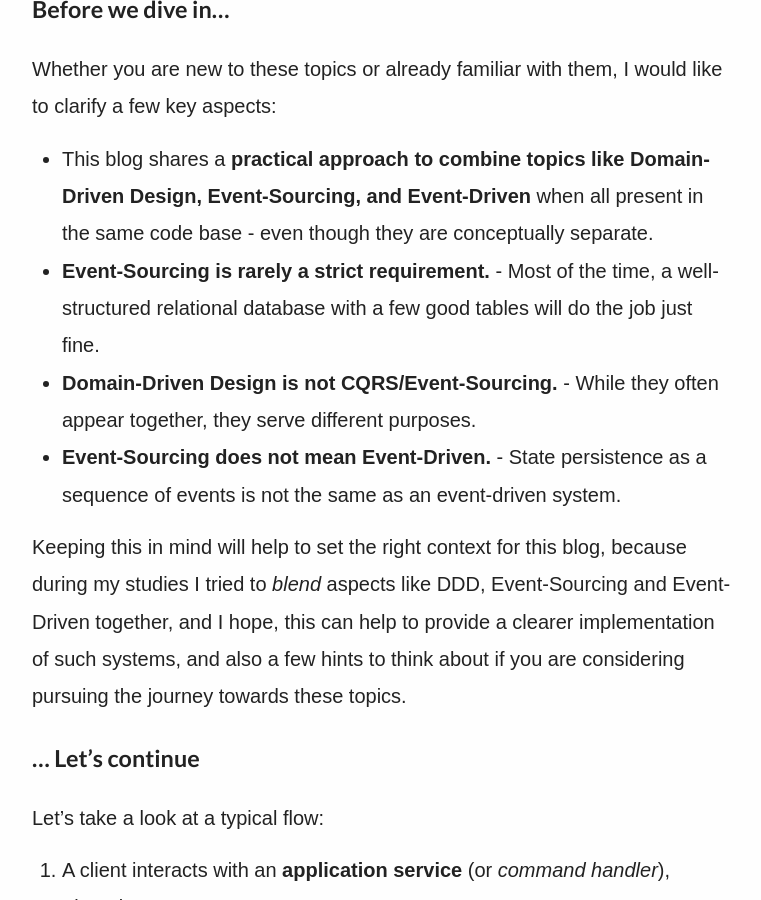
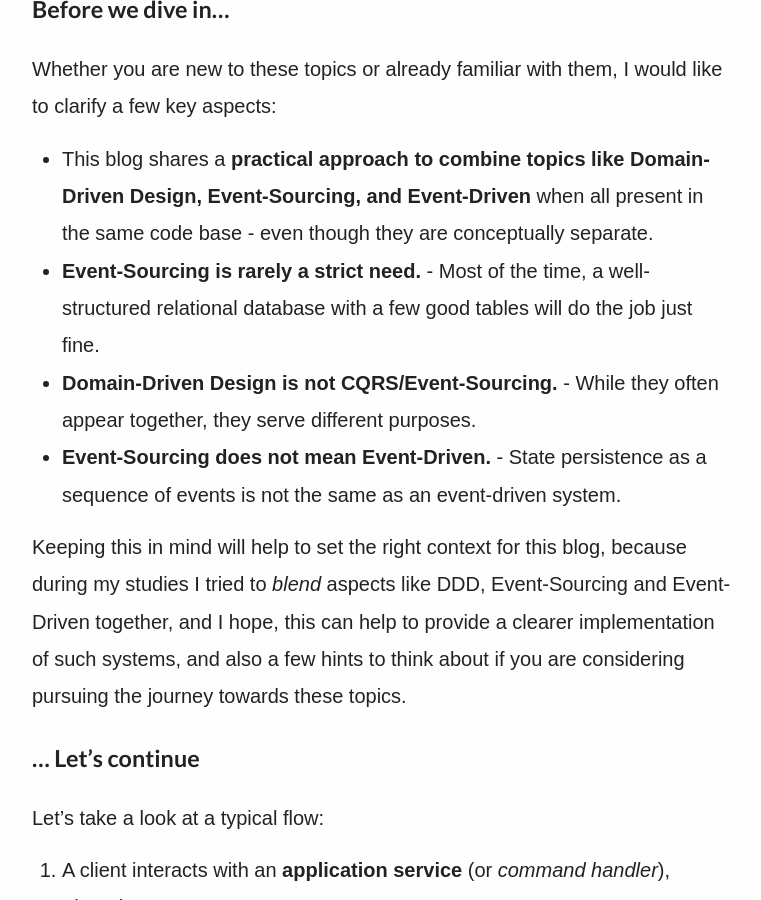
Before and after one commit to joebew42/joebew42.github.io, a Jekyll site: the page built from _posts/2025-04-06-growing-systems-towards-ddd-event-sourcing-and-event-driven-architecture.markdown, in a window 1280 px wide and 900 px high, scrolled down 883 px. Shown: the whole window, without its empty margins (258-1019 px from the left). Built offline with Jekyll 4.4.1, drawn with Linux system fonts in a browser that asks for light colours; emoji names are drawn with the system emoji font; some web fonts are replaced.

Commit message:
need over requirement

```diff
--- a/_posts/2025-04-06-growing-systems-towards-ddd-event-sourcing-and-event-driven-architecture.markdown
+++ b/_posts/2025-04-06-growing-systems-towards-ddd-event-sourcing-and-event-driven-architecture.markdown
@@ -17,7 +17,7 @@ If you are working with **Domain-Driven Design (DDD)** and/or **CQRS/Event-Sourc
 Whether you are new to these topics or already familiar with them, I would like to clarify a few key aspects:
 
 - This blog shares a **practical approach to combine topics like Domain-Driven Design, Event-Sourcing, and Event-Driven** when all present in the same code base - even though they are conceptually separate.
-- **Event-Sourcing is rarely a strict requirement.** - Most of the time, a well-structured relational database with a few good tables will do the job just fine.
+- **Event-Sourcing is rarely a strict need.** - Most of the time, a well-structured relational database with a few good tables will do the job just fine.
 - **Domain-Driven Design is not CQRS/Event-Sourcing.** - While they often appear together, they serve different purposes.
 - **Event-Sourcing does not mean Event-Driven.** - State persistence as a sequence of events is not the same as an event-driven system.
 
```
